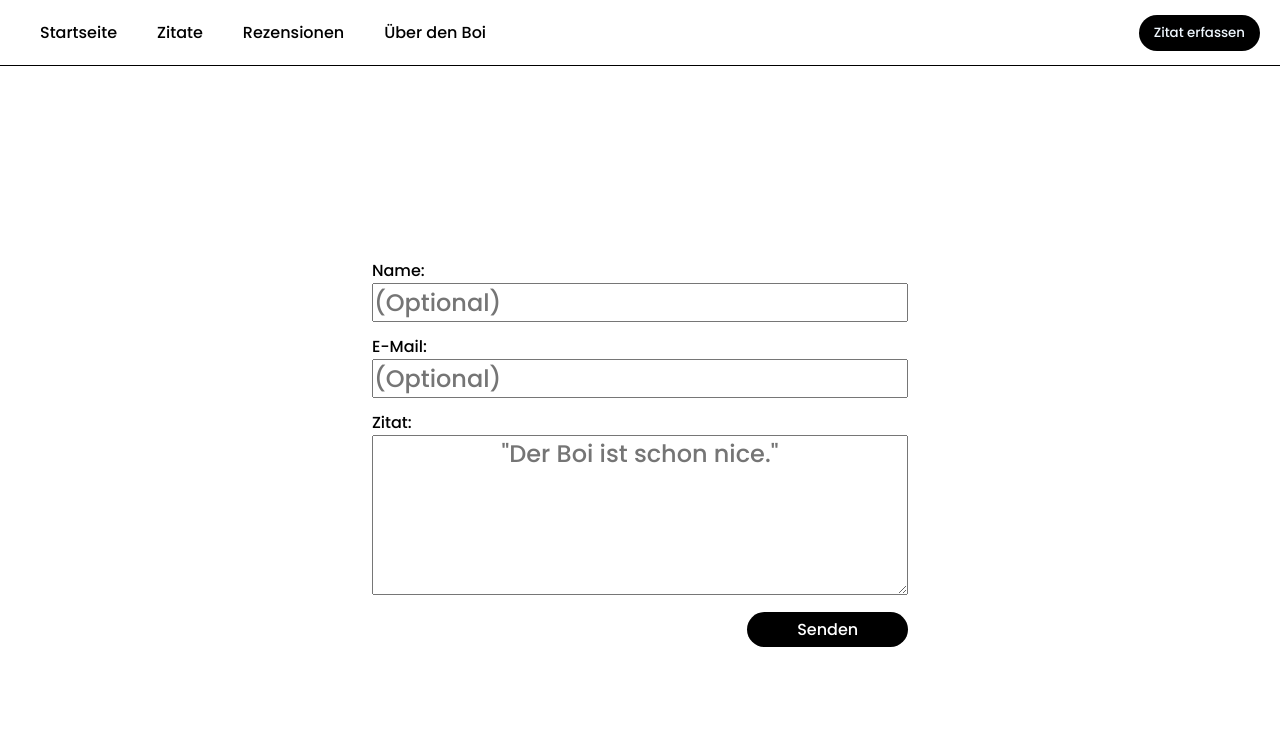
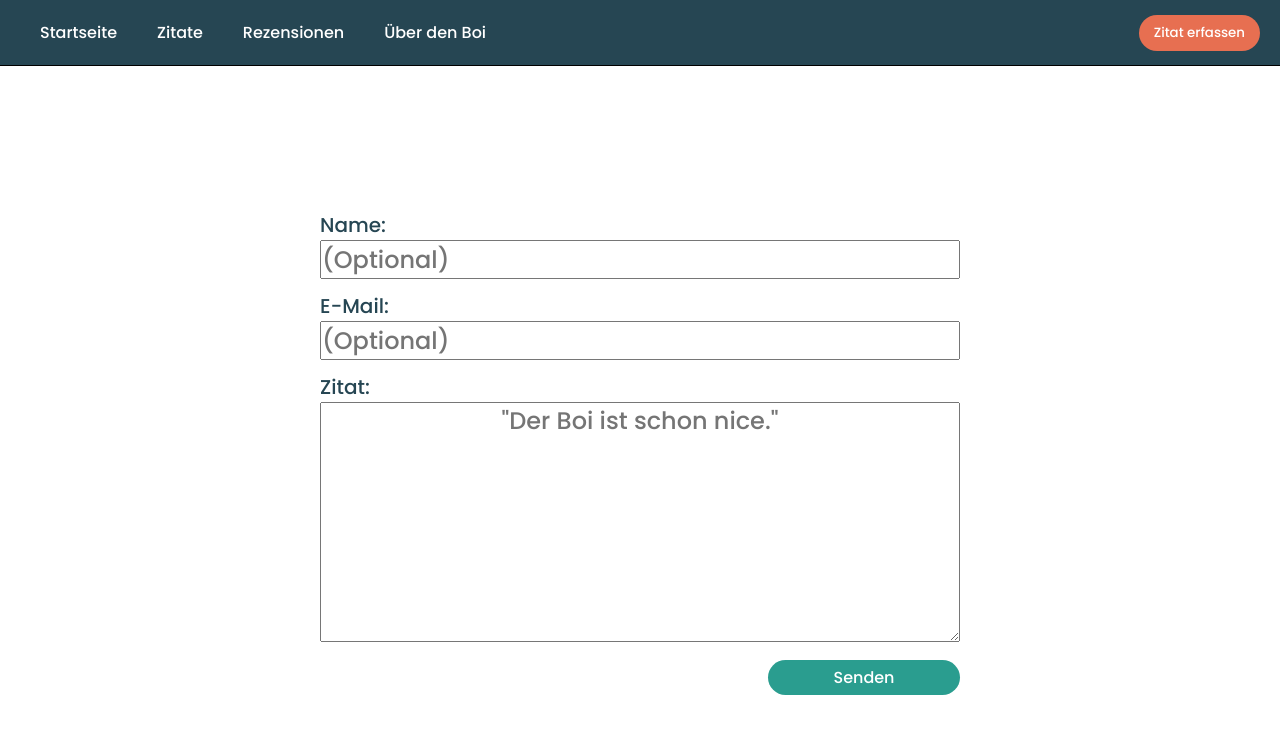
Before and after one commit to ottx96/ott-fan-club, a React (Create React App) app: page /quotes in a window 1280 px wide. Shown: the top 734 px of the page. Built offline with nearby package versions, Linux system fonts and the light colour scheme.

Commit message:
Added colors

```diff
--- a/src/components/navigation/navbar.js
+++ b/src/components/navigation/navbar.js
@@ -1,6 +1,6 @@
 import React from 'react'
 import { Link, useHistory } from 'react-router-dom'
-import './navbar.css'
+import styles from './navbar.module.css'
 
 export default function Navbar() {
     let history = useHistory()
@@ -10,14 +10,14 @@ export default function Navbar() {
     }
 
     return (
-        <nav className="nav">
+        <nav className={styles.nav}>
             <ul>
                 <li><Link to="/">Startseite</Link></li>
                 <li><Link to="/quotes">Zitate</Link></li>
                 <li><Link to="/ratings">Rezensionen</Link></li>
                 <li><Link to="/about">Über den Boi</Link></li>
             </ul>
-            <button className="create" onClick={pushQuotes}>Zitat erfassen</button>
+            <button className={styles.create} onClick={pushQuotes}>Zitat erfassen</button>
         </nav>
     )
 }
--- a/src/components/navigation/navbar.css
+++ b/src/components/navigation/navbar.module.css
@@ -1,11 +1,10 @@
 .nav {
-    /* background-color: aqua; */
+    background-color: var(--charcoal);
     display: flex;
     align-items: center;
     justify-content: space-between;
     border-bottom: 1px solid;
     border-color: black;
-    /* box-shadow: 0px 0px 26px 0px rgba(0, 0, 0, .56); */
 }
 
 .nav img {
@@ -27,15 +26,15 @@
 .nav ul li a {
     text-decoration: none;
     transition: all .4s ease 0s;
-    color: black;
+    color: white;
 }
 
 .create {
     margin-right: 20px;
     border-radius: 25px;
     border-style: none;
-    background-color: black;
-    color: aliceblue;
+    background-color: var(--burnt-sienna);
+    color: white;
     padding: 15px;
     padding-top: 8px;
     padding-bottom: 8px;
@@ -44,9 +43,9 @@
 }
 
 .create:hover {
-    background-color: blue;
+    opacity: .75;
 }
 
 .nav ul li a:hover {
-    color: blue;
+    color: var(--burnt-sienna);
 }
--- a/src/components/submissions/submission-form.module.css
+++ b/src/components/submissions/submission-form.module.css
@@ -11,10 +11,13 @@
     display: flex;
     flex-direction: column;
     justify-content: center;
+    min-width: 50%;
 }
 
 .form p {
     margin-top: 1.5vh;
+    font-size: 1.25rem;
+    color: var(--charcoal)
 }
 
 .form button {
@@ -26,21 +29,20 @@
     padding-top: 5px;
     padding-bottom: 5px;
     border-style: none;
-    background-color: black;
+    background-color: var(--persian-green);
     color: white;
     transition: all .4s ease 0s;
     cursor: pointer;
     font-size: 1rem;
 }
 
-button:hover {
-    background-color: blue;
+.form button:hover {
+    background-color: var(--sandy-brown);
     color: white
 }
 
 .form input {
     font-size: 1.5rem;
-    color: black;
     min-width: 80%;
     text-align: left;
     width: 100%;
@@ -48,14 +50,13 @@ button:hover {
 
 .form textarea {
     font-size: 1.5rem;
-    color: black;
     min-width: 100%;
     min-height: 10vh;
-    height: 20vh;
+    height: 30vh;
     text-align: center;
 }
 
 .success {
-    color: green;
+    color: var(--persian-green);
     font-size: 2.5rem;
 }
--- a/src/components/welcome/welcome.module.css
+++ b/src/components/welcome/welcome.module.css
@@ -1,4 +1,5 @@
 .welcome {
+    /* background-color: var(--charcoal); */
     width: 100%;
     min-height: 95vh;
     display: flex;
@@ -10,6 +11,7 @@
     font-size: 5rem;
     text-align: center;
     animation: textanimation 4s ease 0s infinite alternate;
+    color: var(--charcoal)
 }
 
 @keyframes textanimation {
@@ -17,6 +19,6 @@
         filter: opacity(1);
     }
     to {
-        color: darkred;
+        color: var(--sandy-brown);
     }
 }
--- a/src/index.css
+++ b/src/index.css
@@ -1,3 +1,11 @@
+:root {
+    --charcoal: #264653;
+    --persian-green: #2A9D8F;
+    --orange-yellow-crayola: #E9C46A;
+    --sandy-brown: #F4A261;
+    --burnt-sienna: #E76F51;
+}
+
 * {
     padding: 0px;
     margin: 0px;
```
